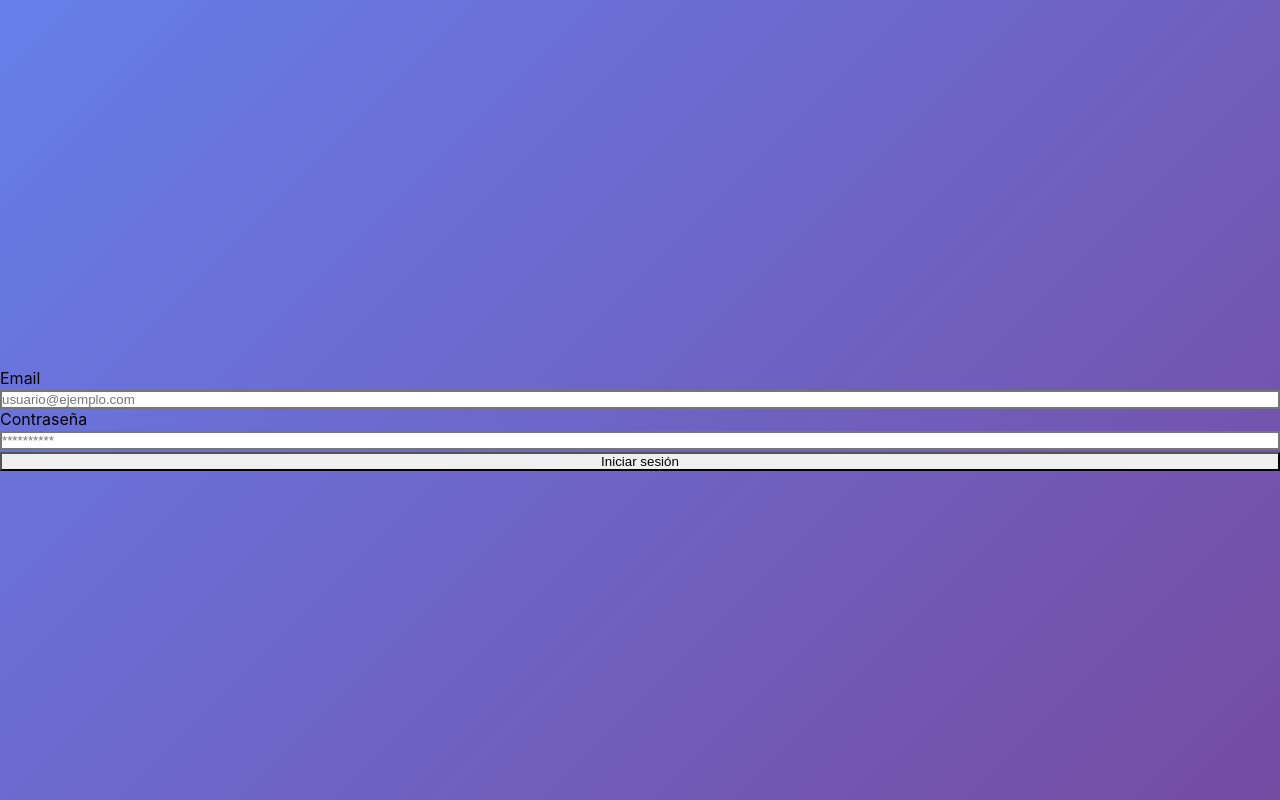
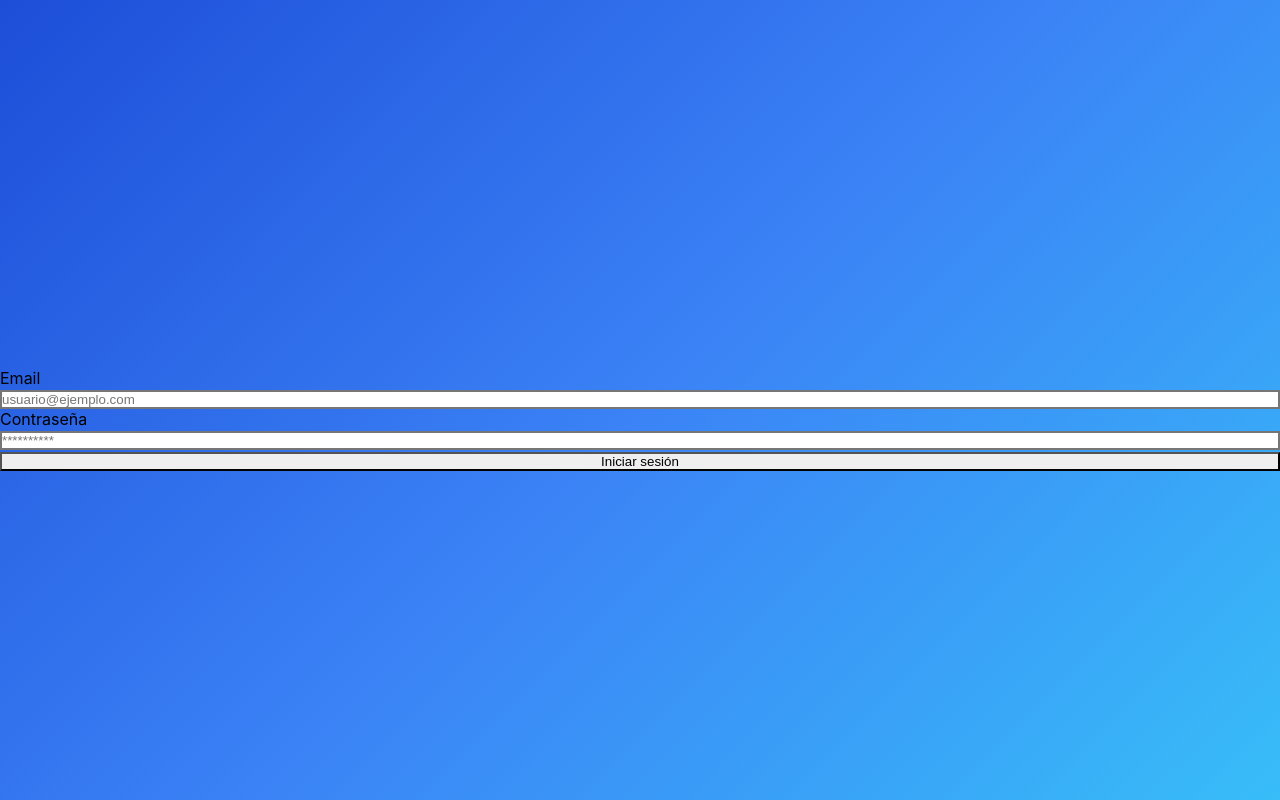
Before and after one commit to Rumpi2003/Proyecto-ISW-Practicas, a React app in the folder frontend/: page / in a window 1280 px wide. Built offline with nearby package versions, Linux system fonts and the light colour scheme; the HTML template or start-up script is replaced by a standard one.

Commit message:
cambio estetico final
no cambiaba en las pages porque sacaba el bg de styles

```diff
--- a/frontend/src/pages/Error404.jsx
+++ b/frontend/src/pages/Error404.jsx
@@ -2,7 +2,7 @@
 import { Link } from 'react-router-dom';
 
 const Error404 = () => {  return (
-    <div className="min-h-screen bg-gradient-to-br from-blue-700 via-blue-500 to-sky-400 flex items-center justify-center p-4">
+    <div className="min-h-screen flex items-center justify-center p-4">
       <div className="bg-white rounded-2xl shadow-2xl p-12 md:p-16 text-center max-w-2xl transform transition-all hover:scale-105">
         <h1 className="text-9xl font-extrabold bg-clip-text text-transparent bg-gradient-to-r from-purple-600 to-blue-600 mb-4">
           404
--- a/frontend/src/pages/Home.jsx
+++ b/frontend/src/pages/Home.jsx
@@ -20,7 +20,7 @@ const Home = () => {
   };
 
   return (
-    <div className="min-h-screen bg-gradient-to-br from-blue-700 via-blue-500 to-sky-400 flex items-center justify-center p-4">
+    <div className="min-h-screen flex items-center justify-center p-4">
       <div className="bg-white rounded-2xl shadow-2xl p-8 md:p-12 w-full max-w-2xl transform transition-all hover:scale-105">
         <h1 className="text-4xl md:text-5xl font-bold text-gray-800 mb-8 text-center bg-clip-text text-transparent bg-gradient-to-r from-purple-600 to-blue-600">
           Página de Inicio
--- a/frontend/src/pages/Login.jsx
+++ b/frontend/src/pages/Login.jsx
@@ -48,7 +48,7 @@ const Login = () => {
     };
 
     return (
-        <div className="min-h-screen bg-gradient-to-br from-blue-700 via-blue-500 to-sky-400 to-blue-600 flex items-center justify-center p-4">
+        <div className="min-h-screen flex items-center justify-center p-4">
             <div className="bg-white rounded-2xl shadow-2xl p-8 md:p-12 w-full max-w-md transform transition-all hover:scale-105">
                 <form className="space-y-6" onSubmit={handleSubmit}>
                     <h1 className="text-4xl font-bold text-center bg-clip-text text-transparent bg-gradient-to-r from-purple-600 to-blue-600 mb-8">
--- a/frontend/src/styles/styles.css
+++ b/frontend/src/styles/styles.css
@@ -15,7 +15,7 @@ body {
     sans-serif;
   -webkit-font-smoothing: antialiased;
   -moz-osx-font-smoothing: grayscale;
-  background: linear-gradient(135deg, #667eea 0%, #764ba2 100%);
+  background: linear-gradient(135deg, #1d4ed8 0%, #3b82f6 50%, #38bdf8 100%);
   min-height: 100vh;
 }
 
```
